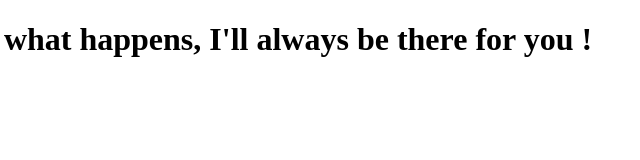
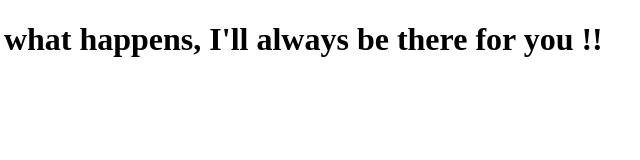
Before and after one commit to zox004/k8s_action_example, a website: page public/html/index.html in a window 1280 px wide. Shown: the full height of the page, 151-791 px from the left. Drawn offline with Linux system fonts and the light colour scheme.

Commit message:
Update index.html

```diff
--- a/public/html/index.html
+++ b/public/html/index.html
@@ -5,6 +5,6 @@
 <title>K8S Node Example</title>
 </head>
 <body>
-    <h1> No matter what happens, I'll always be there for you ! </h1>
+    <h1> No matter what happens, I'll always be there for you !! </h1>
 </body>
 </html>
```
